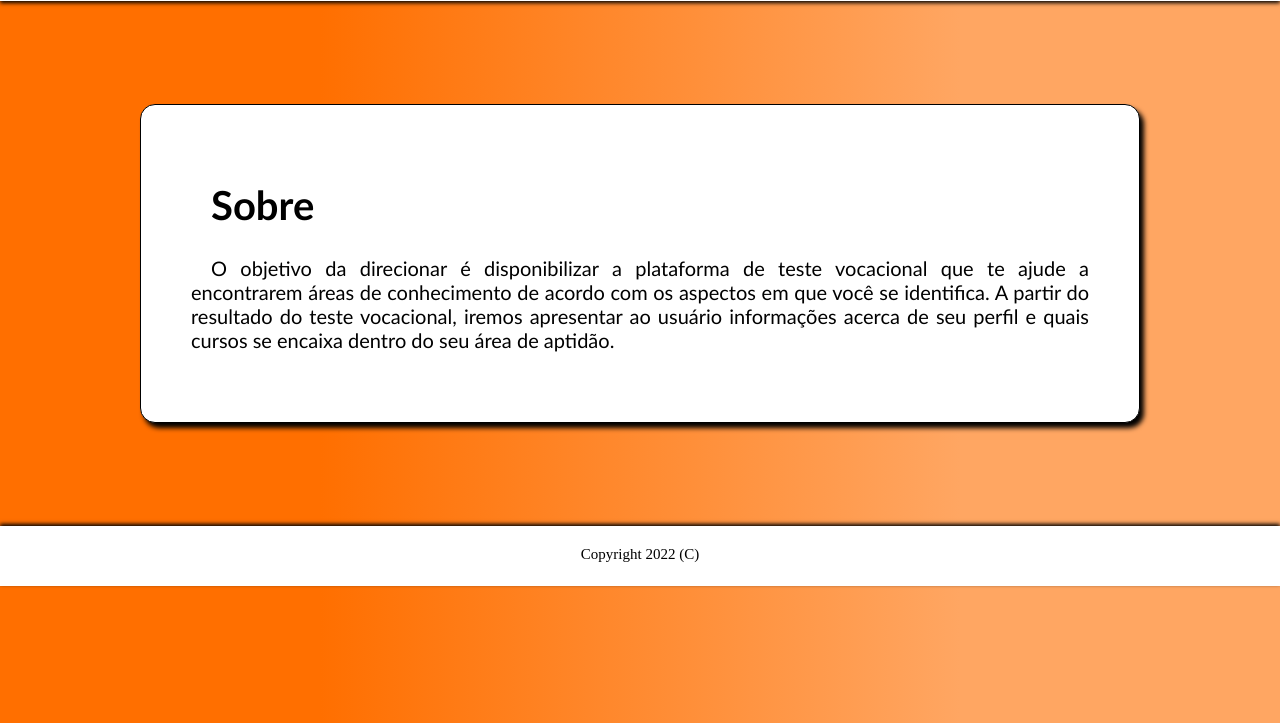
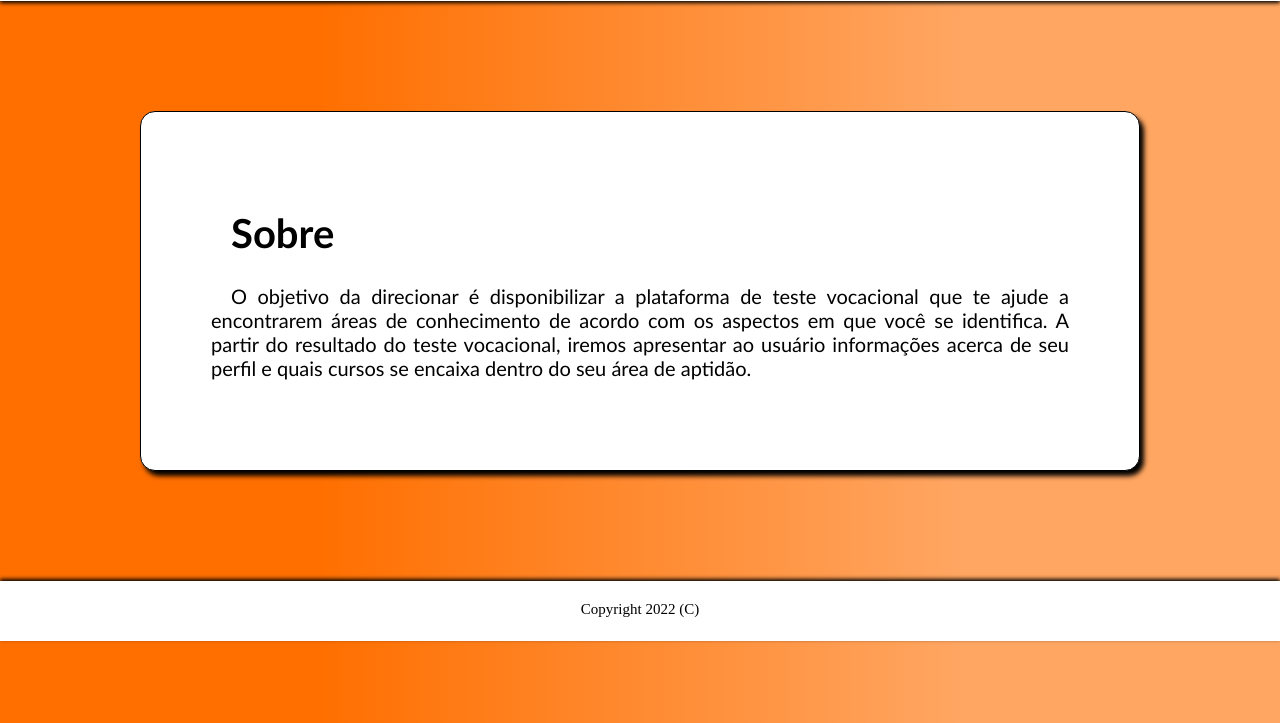
Before and after one commit to ICEI-PUC-Minas-PMV-ADS/pmv-ads-2022-2-e1-proj-web-t8-direcionar, a plain HTML site: page src/sobre.html in a window 1280 px wide. Shown: the part 77-800 px from the top of the page. Drawn offline with Linux system fonts and the light colour scheme; a script that the page names is missing.

Commit message:
Update style.css

```diff
--- a/src/style.css
+++ b/src/style.css
@@ -154,11 +154,11 @@ footer {
 /* --------------------------- Sobre -------------------------- */
 
 .mainsobre {
-    padding: 102.5px 140px 102.5px 140px;
+    padding: 110px 140px 110px 140px;
 }
 
 .sobre {
-    padding: 50px;
+    padding: 70px;
     text-align: justify;
     text-indent: 20px;
     font-size: 20px;
```
